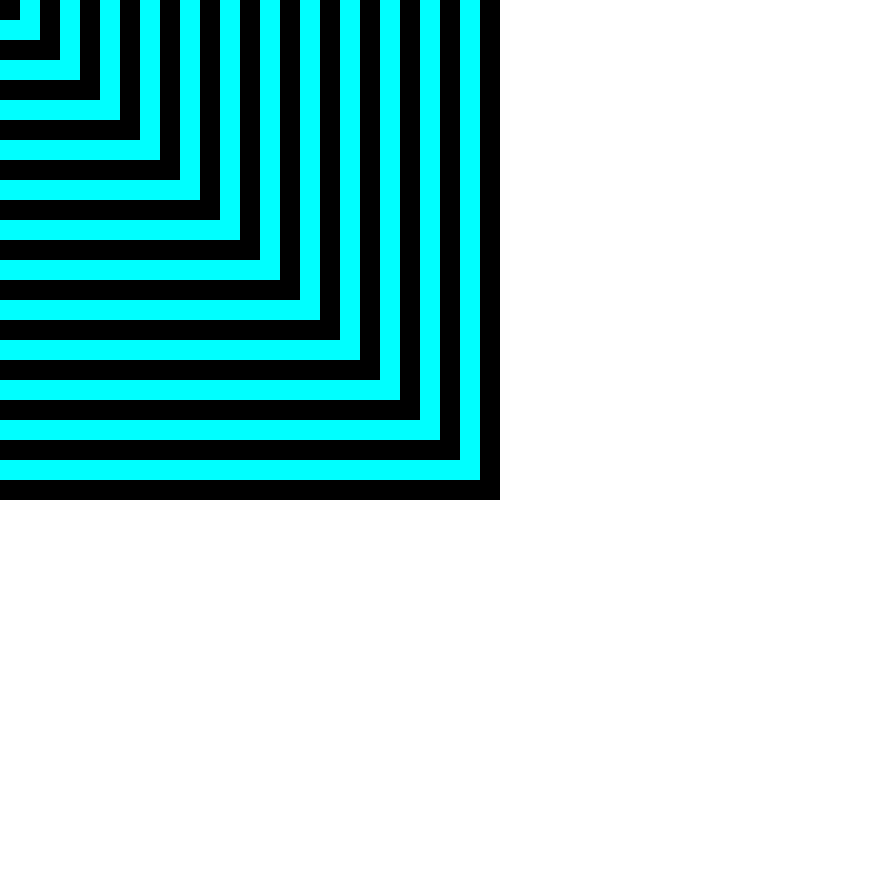
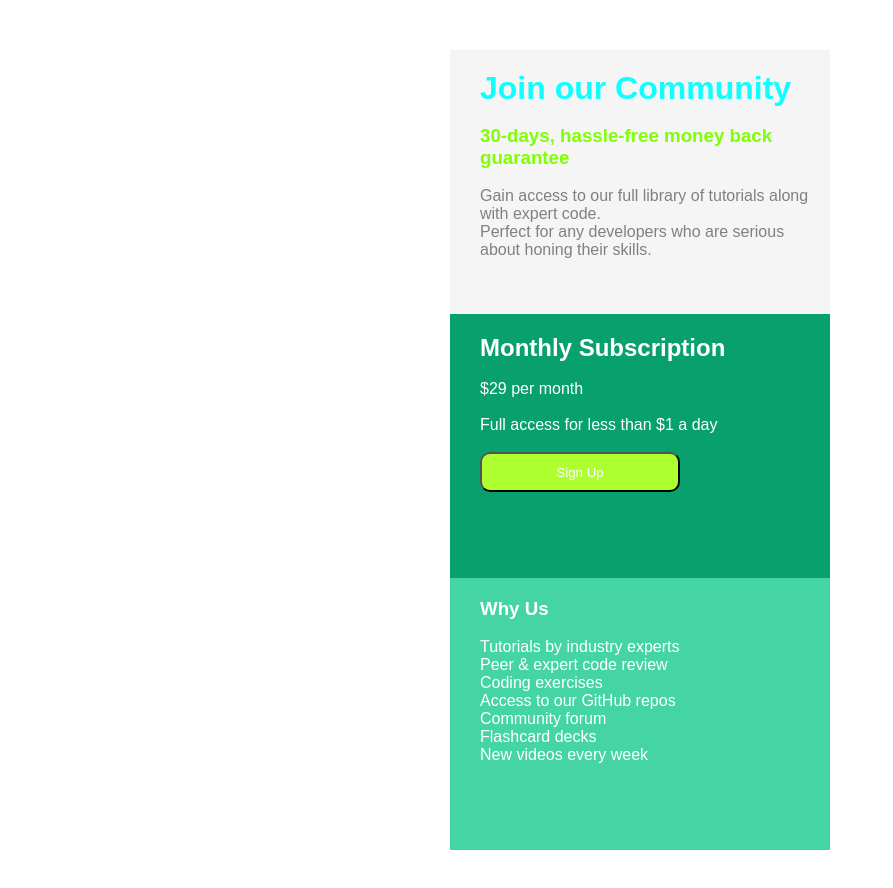
Before and after one commit to Muskaan-1999/PRACTICE, a plain HTML site: page index.html in a window 1280 px wide. Shown: the whole page, without its empty margins (0-893 px from the left). Before the commit the page ends 800 px from the top, so only its background shows below. Drawn offline with Linux system fonts and the light colour scheme.

Commit message:
Add files via upload

```diff
--- a/index.html
+++ b/index.html
@@ -4,39 +4,34 @@
     <meta charset="UTF-8">
     <meta http-equiv="X-UA-Compatible" content="IE=edge">
     <meta name="viewport" content="width=device-width, initial-scale=1.0">
-    <title>Document</title>
+    <title>mobile view</title>
     <link rel="stylesheet" href="style.css">
 </head>
-
 <body>
     <div class="container">
-        <div class="box1"></div>
-        <div class="box2"></div>
-        <div class="box3"></div>
-        <div class="box4"></div>
-        <div class="box5"></div>
-        <div class="box6"></div>
-        <div class="box7"></div>
-        <div class="box8"></div>
-        <div class="box9"></div>
-        <div class="box10"></div>
-        <div class="box11"></div>
-        <div class="box12"></div>
-        <div class="box13"></div>
-        <div class="box14"></div>
-        <div class="box15"></div>
-        <div class="box16"></div>
-        <div class="box17"></div>
-        <div class="box18"></div>
-        <div class="box19"></div>
-        <div class="box20"></div>
-        <div class="box21"></div>
-        <div class="box22"></div>
-        <div class="box23"></div>
-        <div class="box24"></div>
-        <div class="box25"></div>
-
-
+        <div class="box1">
+            <h1 class="heading">Join our Community</h1> <br>
+            <h3 class="sub-para"> 30-days, hassle-free money back guarantee</h3><br>
+            <p class="para">Gain access to our full library of tutorials along with expert code. <br>
+                Perfect for any developers who are serious about honing their skills.
+            </p>
+        </div>
+        <div class="box2">
+            <h2> Monthly Subscription</h2> <br>
+             <p>$29 per month</p> <br>
+            <p>Full access for less than $1 a day</p> <br>
+            <button>Sign Up</button>
+        </div>
+        <div class="box3">
+            <h3>Why Us</h3> <br>
+            <p>Tutorials by industry experts</p>
+            <p>Peer & expert code review</p>
+            <p>Coding exercises</p>
+            <p> Access to our GitHub repos</p>
+            <p>Community forum</p>
+            <p>Flashcard decks</p>
+            <p> New videos every week</p>
+        </div>
     </div>
 
 </body>
--- a/style.css
+++ b/style.css
@@ -1,137 +1,49 @@
 *{
-    position: absolute;
-     margin-left: 0px;
-     margin-top: 0px;
-
+    margin: 0px;
+    padding: 0px;
+    box-sizing: border-box;
 }
-
+.container{
+    height: 100vh;
+    font-family: sans-serif;
+    margin:50px;
+    padding-left: 400px;
+    padding-right: 400px;
+}
 .box1{
-    width:500px;
-    height:500px;
-    background-color: black;
+    height: 33vh;
+    background-color: whitesmoke;
+    padding-left: 30px;
+    padding-top: 20px;
+    padding-right: 10px;
+}
+h1{
+    color: rgb(15, 255, 255);
+}
+.sub-para{
+    color: chartreuse;
+}
+.para{
+    color: grey;
 }
 .box2{
-    width: 480px;
-    height: 480px;
-    background-color: aqua;
+    height: 33vh;
+    background-color: rgb(8, 161, 110);
+    color: white;
+    padding-left: 30px;
+    padding-top: 20px;
+}
+button{
+    width: 200px;
+    height: 40px;
+    background-color: greenyellow;
+    color: white;
+    border-radius: 10px;
 }
 .box3{
-    width: 460px;
-    height:460px;
-    background-color: black;
+    height: 34vh;
+    background-color: rgb(69, 212, 164);
+    color: white;
+    padding-left: 30px;
+    padding-top: 20px;
 }
-.box4{
-    width: 440px;
-height: 440px;
-background-color: aqua
-}
-.box5{
-    width: 420px;
-    height: 420px;
-    background-color: black;
-}
-.box6 {
-    width: 400px;
-    height: 400px;
-    background-color: aqua;
-}
-.box7{
-    width: 380px;
-    height: 380px;
-    background-color: black;
-}
-.box8{
-    width: 360px;
-    height: 360px;
-    background-color: aqua;
-}
-.box9{
-    width: 340px;
-    height: 340px;
-    background-color: black;
-}
-.box10{
-    width: 320px;
-    height: 320px;
-    background-color:aqua;
-}
-.box11{
-    width: 300px;
-    height: 300px;
-    background-color: black;
-}
-.box12{
-    width: 280px;
-    height: 280px;
-    background-color: aqua;
-}
-.box13{
-    width: 260px;
-    height: 260px;
-    background-color: black;
-}
-.box14{
-    width: 240px;
-    height: 240px;
-    background-color: aqua;
-}
-.box15{
-    width: 220px;
-    height: 220px;
-    background-color: black;
-}
-.box16{
-    width: 200px;
-    height: 200px;
-    background-color: aqua;
-}
-.box17{
-    width: 180px;
-    height: 180px;
-    background-color: black;
-}
-.box18{
-    width: 160px;
-    height: 160px;
-    background-color: aqua;
-}
-.box19{
-    width: 140px;
-    height: 140px;
-    background-color: black;
-}
-.box20{
-    width: 120px;
-    height: 120px;
-    background-color: aqua;
-}
-.box21{
-    width: 100px;
-    height: 100px;
-    background-color: black;
-}
-.box22{
-    width: 80px;
-    height: 80px;
-    background-color: aqua;
-}
-.box23{
-    width: 60px;
-    height: 60px;
-    background-color: black;
-}
-.box24{
-    width: 40px;
-    height:40px;
-    background-color: aqua;
-}
-.box25{
-    width: 20px;
-    height: 20px;
-    background-color:black ;
-}
-.container{
-    width: 100%;
-    height: 100%;
-    align-items: center;
-}
```
